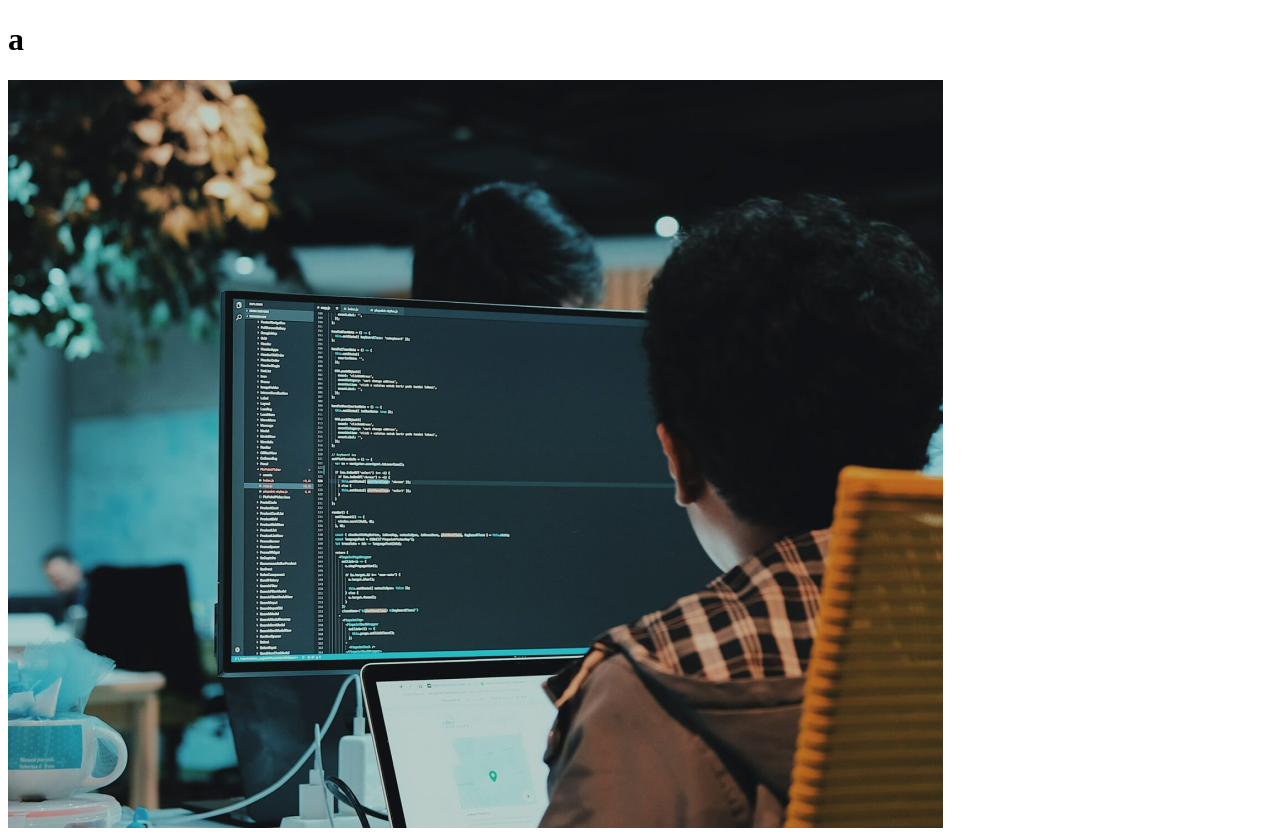
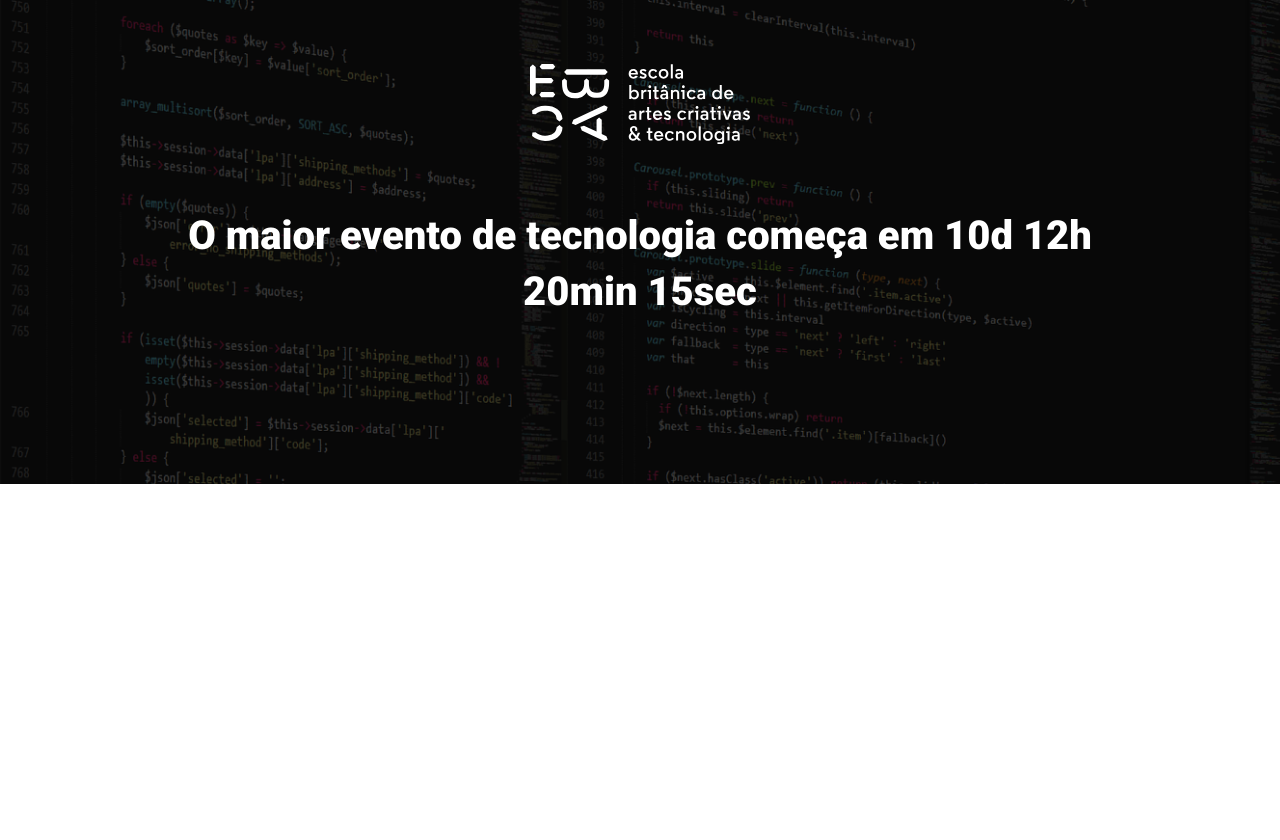
Before and after one commit to UmJota/ebac_tech_talks, a website built with Parcel: page src/index.html in a window 1280 px wide. After the commit the page ends 800 px from the top, so only its background shows below. Built offline with nearby package versions, Linux system fonts and the light colour scheme.

Commit message:
criando o hero

```diff
--- a/src/index.html
+++ b/src/index.html
@@ -3,12 +3,21 @@
 <head>
     <meta charset="UTF-8">
     <meta name="viewport" content="width=device-width, initial-scale=1.0">
-    <title>Document</title>
+    <title>EBAC Tech Talks</title>
+    <link rel="preconnect" href="https://fonts.googleapis.com">
+    <link rel="preconnect" href="https://fonts.gstatic.com" crossorigin>
+    <link href="https://fonts.googleapis.com/css2?family=Roboto:wght@400;700;900&display=swap" rel="stylesheet">
     <link rel="stylesheet" href="./styles/main.scss">
 </head>
 <body>
-    <h1>a</h1>
-    <img src="./images/data.png" alt="">
+    <header class="hero">
+        <div class="container">
+            <img class="hero__logo" src="./images/ebac_logo.svg" alt="EBAC">
+            <p class="hero__text">
+                O maior evento de tecnologia começa em 10d 12h 20min 15sec
+            </p>
+        </div>
+    </header>
     <script src="./scripts/main.js"></script>
 
 </body>
--- /dev/null
+++ b/src/styles/hero.scss
@@ -0,0 +1,52 @@
+.hero {
+    padding-top: 64px;
+    padding-bottom: 100px;
+    background-image: url(../images/fundo.png);
+    background-repeat: no-repeat;
+    background-size: cover;
+    position: relative;
+
+    .container {
+        position: relative;
+    }
+
+    &::before {
+        position: absolute;
+        top: 0;
+        left: 0;
+        width: 100%;
+        height: 100%;
+        background-color: #000;
+        opacity: .7;
+        content: "";
+    }
+
+    &__logo {
+        display: block;
+        margin: 0 auto;
+        height: 80px;
+    }
+
+    &__text {
+        margin-top: 64px;
+        margin-bottom: 64px;
+        font-size: 40px;
+        line-height: 56px;
+        color: #fff;
+        font-weight: 800;text-align: center;
+    }
+
+    @media (max-width: 640px){
+        padding: 40px 0;
+
+        &__logo {
+            height: 40px;
+        }
+
+        &__text {
+            font-size: 22px;
+            line-height: 24px;
+            margin: 24px 0;
+        }
+    }
+}
--- a/src/styles/main.scss
+++ b/src/styles/main.scss
@@ -0,0 +1,23 @@
+@use "hero";
+
+* {
+    margin: 0;
+    padding: 0;
+    color: #fff;
+    box-sizing: border-box;
+    font-family: Roboto, sans-serif;
+}
+
+.container {
+    max-width: 960px;
+    width: 100%;
+    margin: 0 auto;
+
+    @media (max-width: 640px) {
+        max-width: 80%;
+    }
+
+    @media (max-width: 1024px){
+        max-width: 90%;
+    }
+}
```
